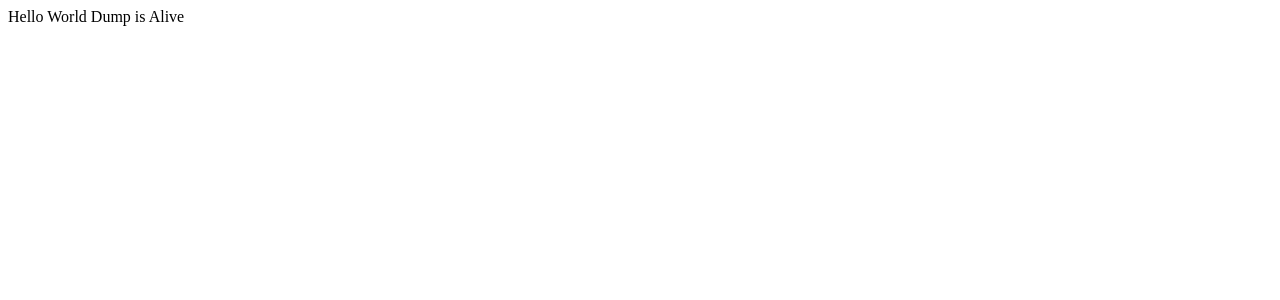
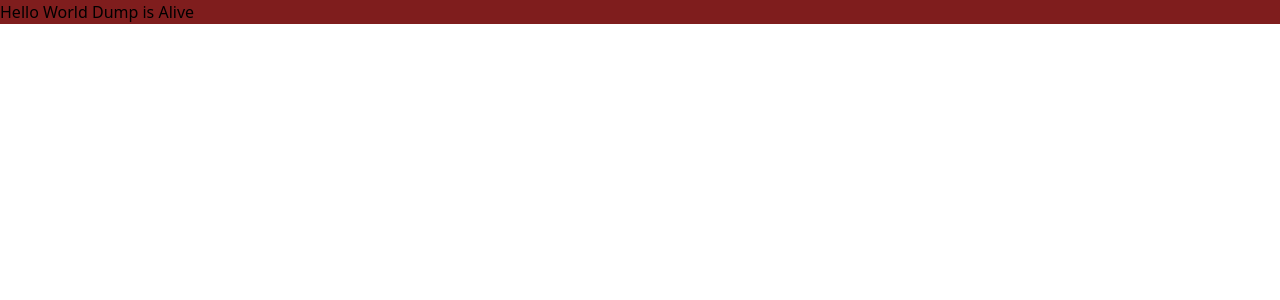
Before and after one commit to Hidyr/localhostdump, a Nuxt app: page / in a window 1280 px wide. Shown: the top 300 px of the page. Built offline with nearby package versions, Linux system fonts and the light colour scheme.

Commit message:
add tailwind and fonts config

```diff
--- a/nuxt.config.ts
+++ b/nuxt.config.ts
@@ -2,7 +2,10 @@
 export default defineNuxtConfig({
   compatibilityDate: '2024-04-03',
   devtools: { enabled: true },
+
   devServer: {
     port: 8899
-  }
+  },
+
+  modules: ['@nuxtjs/tailwindcss', '@nuxt/fonts']
 })
--- a/package.json
+++ b/package.json
@@ -11,6 +11,8 @@
     "start": "nuxt start"
   },
   "dependencies": {
+    "@nuxt/fonts": "^0.10.2",
+    "@nuxtjs/tailwindcss": "^6.12.2",
     "nuxt": "^3.13.2",
     "vue": "latest",
     "vue-router": "latest"
--- a/pages/index.vue
+++ b/pages/index.vue
@@ -1,5 +1,5 @@
 <template>
-  <div>
+  <div class="bg-red-900">
     Hello World
     Dump is Alive
   </div>
--- /dev/null
+++ b/tailwind.config.js
@@ -0,0 +1,8 @@
+/** @type {import('tailwindcss').Config} */
+export default {
+  content: [],
+  theme: {
+    extend: {},
+  },
+  plugins: [],
+}
```
Also changed, not shown: 1 other file (tests, documents, lock files or other folders).
